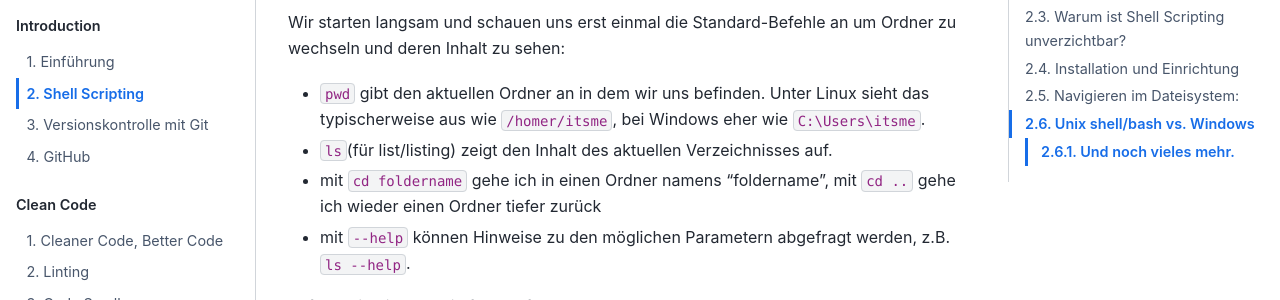
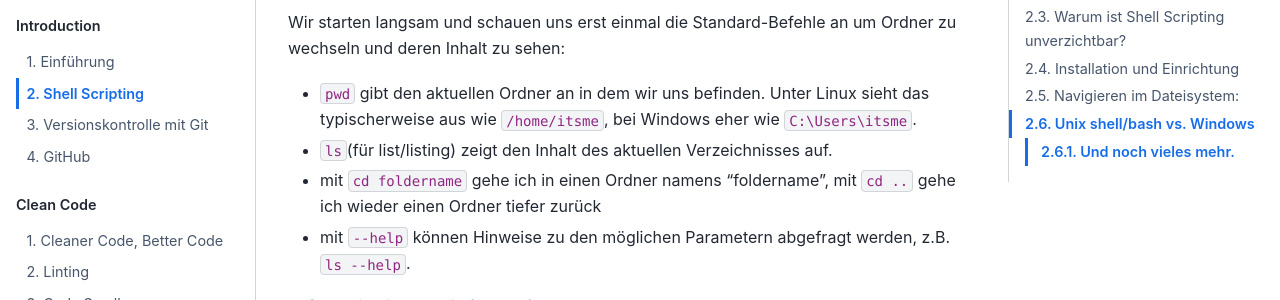
Before and after one commit to florian-huber/data_science_software_dev, a Jupyter Book: the page built from book/02_shell_scripting.md, in a window 1280 px wide and 900 px high, scrolled down 2640 px. Shown: the part 148-448 px from the top of the window. Built offline with Jupyter Book 1.0.4 settings and Sphinx 7.4.7 and the Sphinx Book theme 1.1.4, drawn with Linux system fonts in a browser that asks for light colours; pages that are not in the unit, such as notebooks, are missing from menus; cross-references to code outside the pages are shown as plain code.

Commit message:
Fix typo

```diff
--- a/book/02_shell_scripting.md
+++ b/book/02_shell_scripting.md
@@ -81,7 +81,7 @@ Bei MacOS ist Bash im Prinzip bereits vorinstalliert. Hier einfach das Terminal
 
 Wir starten langsam und schauen uns erst einmal die Standard-Befehle an um Ordner zu wechseln und deren Inhalt zu sehen:
 
-- `pwd` gibt den aktuellen Ordner an in dem wir uns befinden. Unter Linux sieht das typischerweise aus wie `/homer/itsme`, bei Windows eher wie `C:\Users\itsme`.
+- `pwd` gibt den aktuellen Ordner an in dem wir uns befinden. Unter Linux sieht das typischerweise aus wie `/home/itsme`, bei Windows eher wie `C:\Users\itsme`.
 - `ls`(für list/listing) zeigt den Inhalt des aktuellen Verzeichnisses auf.
 - mit `cd foldername` gehe ich in einen Ordner namens "foldername", mit `cd ..` gehe ich wieder einen Ordner tiefer zurück
 - mit `--help` können Hinweise zu den möglichen Parametern abgefragt werden, z.B. `ls --help`.
```
